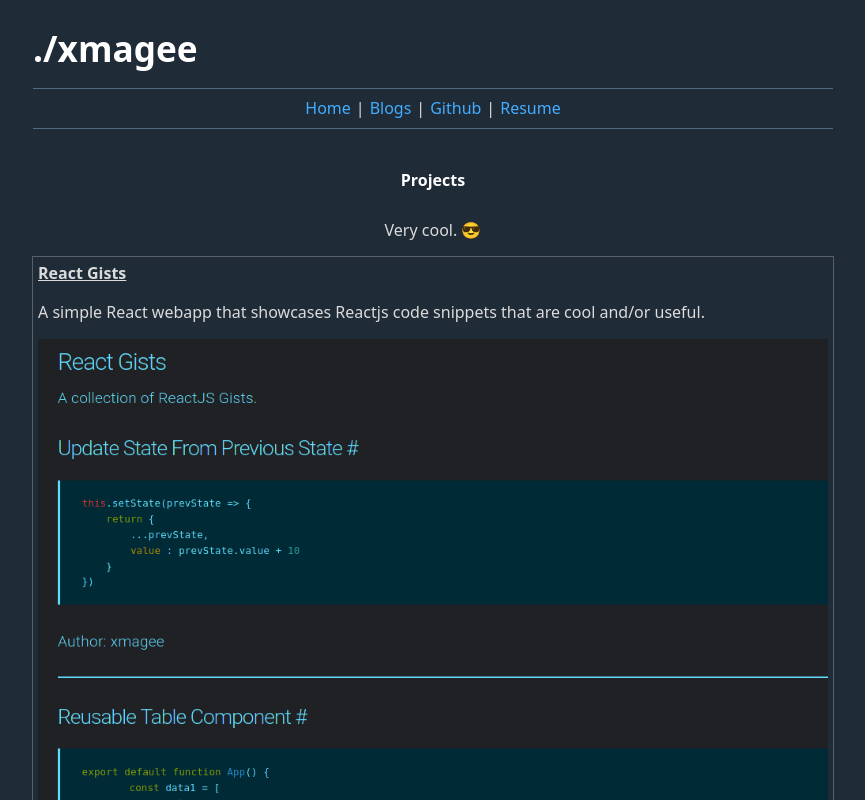
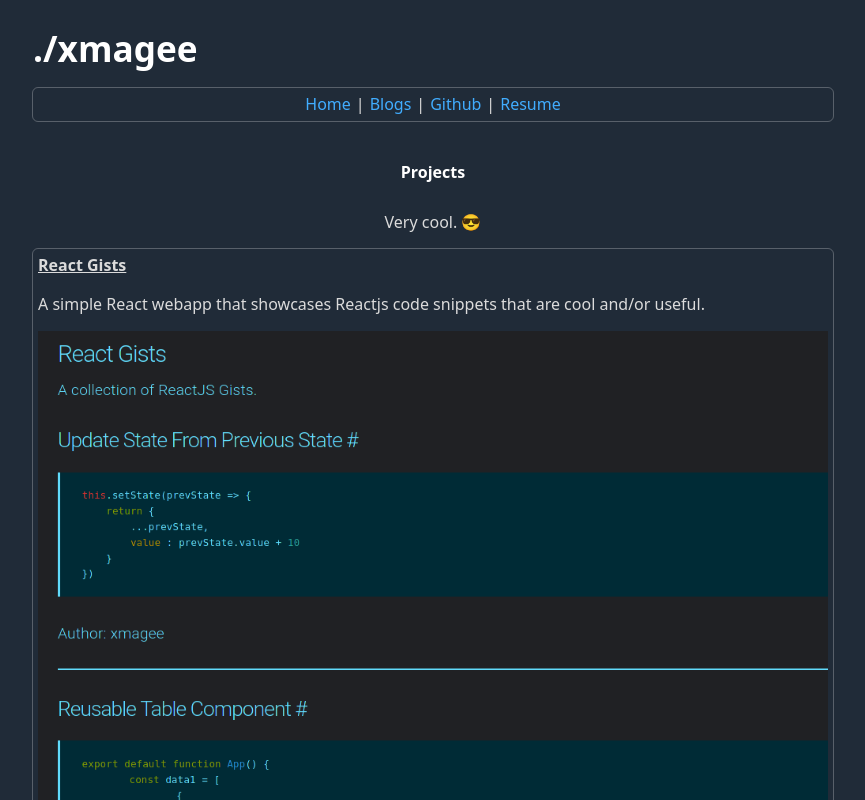
Before and after one commit to xmagee/bl0g, a Next.js app: page / in a window 1280 px wide. Shown: the top 800 px of the page, without its empty margins (207-1072 px from the left). Built offline with nearby package versions, Linux system fonts and the light colour scheme.

Commit message:
removed hr, replaced with outline on navbar, rounded corners

```diff
--- a/components/MainNavbar.js
+++ b/components/MainNavbar.js
@@ -5,7 +5,7 @@
         <nav style={{
             display: 'flex',
             flexDirection: 'row',
-            justifyContent: 'center',
+            justifyContent: 'center'
         }}>
             {[
                 { title: 'Home', href: '/' },
--- a/pages/_app.js
+++ b/pages/_app.js
@@ -10,11 +10,7 @@
 				<h1>./xmagee</h1>
 			</header>
 
-			<hr />
-
 			<MainNavbar />
-
-			<hr />
 
 			<Component {...props} />
 		</>
--- a/styles/globals.css
+++ b/styles/globals.css
@@ -4,8 +4,16 @@
     background-color: rgba(255, 255, 255, 0.25);
 }
 
+nav {
+    outline: 1px solid rgba(255, 255, 255, 0.25);
+    padding-top: 5px;
+    padding-bottom: 5px;
+    border-radius: 5px;
+}
+
 .project-card {
     outline: 1px solid rgba(255, 255, 255, 0.25);
+    border-radius: 5px;
     padding-top: 5px;
     padding-bottom: 5px;
     padding-left: 5px;
```
